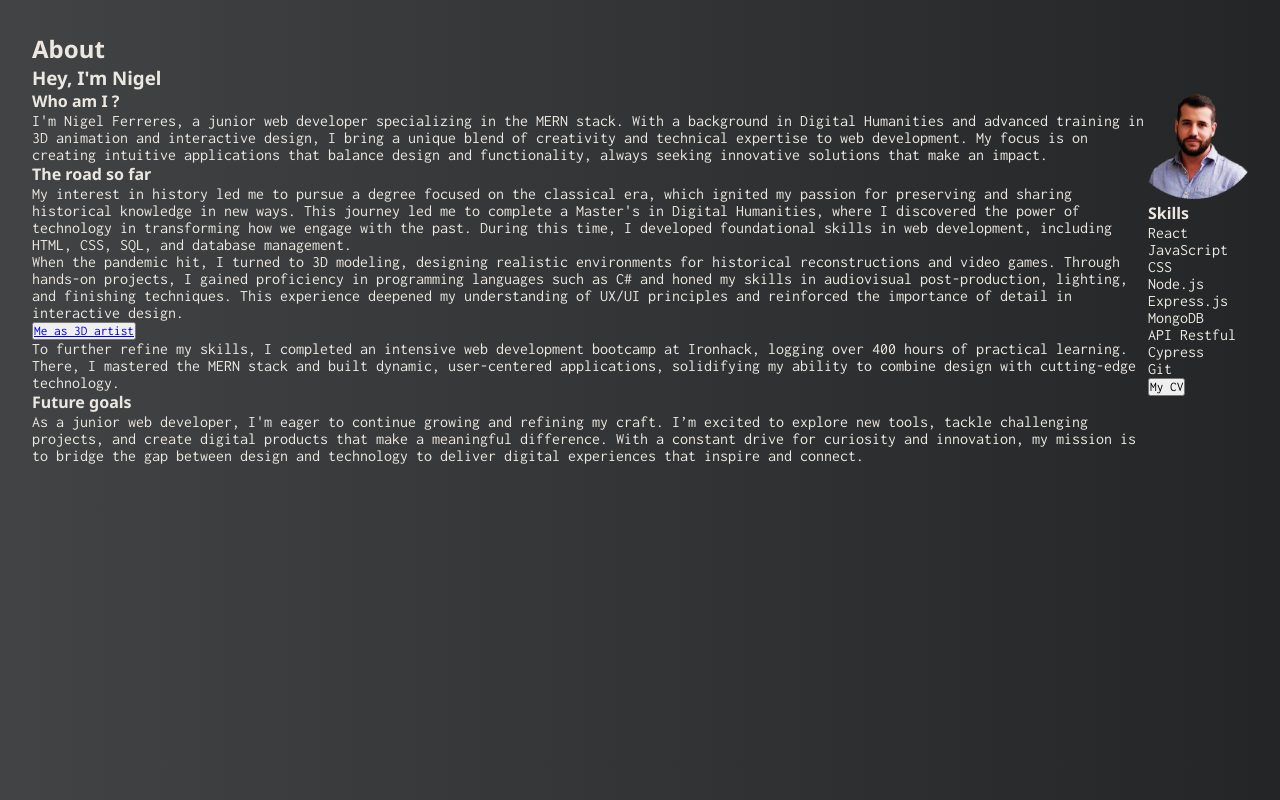
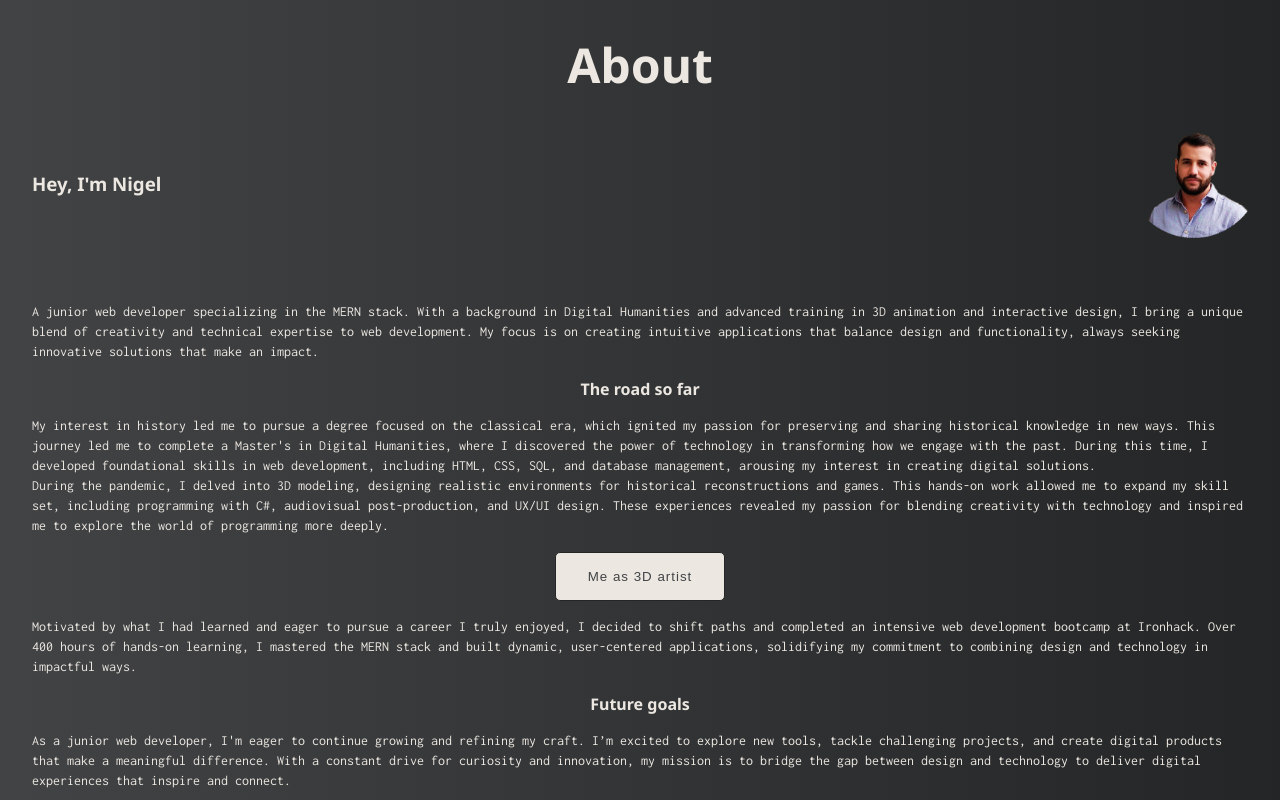
Before and after one commit to NigelFerrefe/Portfolio, a React (Vite) app: page /#/about in a window 1280 px wide. Shown: the top 800 px of the page. Built offline with nearby package versions, Linux system fonts and the light colour scheme.

Commit message:
about text, no css

```diff
--- /dev/null
+++ b/src/components/AboutMe.css
@@ -0,0 +1,36 @@
+.about-container {
+    display: flex;
+    flex-direction: column;
+    align-items: center;
+
+    gap: 1rem;
+    margin-bottom: 2rem;
+    text-align: center;
+    h4 {
+        padding-bottom: 1rem;
+
+    }
+    p {
+        text-align: start;
+    }
+
+}
+.artstation {
+    margin: 1rem;
+    padding: 1rem 2rem;
+    border-radius: 5px;
+    border: 1px solid var(--background-black);
+    font-weight: 400;
+    letter-spacing: 1px;
+    background: var(--main-color);
+    a {
+        text-decoration: none;
+        color: var(--background-gray);
+    }
+}
+.artstation:hover {
+    background: var(--background-gray);
+    a {
+       color: var(--main-color);
+    }
+   }
--- a/src/components/AboutMe.jsx
+++ b/src/components/AboutMe.jsx
@@ -1,15 +1,16 @@
+import "./AboutMe.css";
+
 function AboutMe() {
   return (
-    <>
+    <div className="about-container">
       <article>
-        <h4>Who am I ?</h4>
         <p>
-          I&apos;m Nigel Ferreres, a junior web developer specializing in the MERN
-          stack. With a background in Digital Humanities and advanced training
-          in 3D animation and interactive design, I bring a unique blend of
-          creativity and technical expertise to web development. My focus is on
-          creating intuitive applications that balance design and functionality,
-          always seeking innovative solutions that make an impact.
+          A junior web developer specializing in the MERN stack. With a
+          background in Digital Humanities and advanced training in 3D animation
+          and interactive design, I bring a unique blend of creativity and
+          technical expertise to web development. My focus is on creating
+          intuitive applications that balance design and functionality, always
+          seeking innovative solutions that make an impact.
         </p>
       </article>
       <article>
@@ -21,38 +22,43 @@ function AboutMe() {
           Master&apos;s in Digital Humanities, where I discovered the power of
           technology in transforming how we engage with the past. During this
           time, I developed foundational skills in web development, including
-          HTML, CSS, SQL, and database management.
+          HTML, CSS, SQL, and database management, arousing my interest in
+          creating digital solutions.
         </p>
         <p>
-          When the pandemic hit, I turned to 3D modeling, designing realistic
-          environments for historical reconstructions and video games. Through
-          hands-on projects, I gained proficiency in programming languages such
-          as C# and honed my skills in audiovisual post-production, lighting,
-          and finishing techniques. This experience deepened my understanding of
-          UX/UI principles and reinforced the importance of detail in
-          interactive design.
+          During the pandemic, I delved into 3D modeling, designing realistic
+          environments for historical reconstructions and games. This hands-on
+          work allowed me to expand my skill set, including programming with C#,
+          audiovisual post-production, and UX/UI design. These experiences
+          revealed my passion for blending creativity with technology and
+          inspired me to explore the world of programming more deeply.
         </p>
-        <button><a href="https://nferrefe.artstation.com/" target="_blank">Me as 3D artist</a></button>
+        <button className="artstation">
+          <a href="https://nferrefe.artstation.com/" target="_blank">
+            Me as 3D artist
+          </a>
+        </button>
         <p>
-          To further refine my skills, I completed an intensive web development
-          bootcamp at Ironhack, logging over 400 hours of practical learning.
-          There, I mastered the MERN stack and built dynamic, user-centered
-          applications, solidifying my ability to combine design with
-          cutting-edge technology.
+          Motivated by what I had learned and eager to pursue a career I truly
+          enjoyed, I decided to shift paths and completed an intensive web
+          development bootcamp at Ironhack. Over 400 hours of hands-on learning,
+          I mastered the MERN stack and built dynamic, user-centered
+          applications, solidifying my commitment to combining design and
+          technology in impactful ways.
         </p>
       </article>
       <article>
         <h4>Future goals</h4>
         <p>
-          As a junior web developer, I&apos;m eager to continue growing and refining
-          my craft. I’m excited to explore new tools, tackle challenging
-          projects, and create digital products that make a meaningful
-          difference. With a constant drive for curiosity and innovation, my
-          mission is to bridge the gap between design and technology to deliver
-          digital experiences that inspire and connect.
+          As a junior web developer, I&apos;m eager to continue growing and
+          refining my craft. I’m excited to explore new tools, tackle
+          challenging projects, and create digital products that make a
+          meaningful difference. With a constant drive for curiosity and
+          innovation, my mission is to bridge the gap between design and
+          technology to deliver digital experiences that inspire and connect.
         </p>
       </article>
-    </>
+    </div>
   );
 }
 export default AboutMe;
--- a/src/index.css
+++ b/src/index.css
@@ -2,24 +2,29 @@
   padding: 0;
   margin: 0;
   box-sizing: border-box;
-  font-family: "Inconsolata", serif;
+  --font-titles: "Noto Sans", serif;
+  --font-main: "Inconsolata", serif;
+  --main-color: #ece7e1;
+  --background-black: #232526;
+  --background-gray: #414345;
 }
 
 
 
 :root {
   min-height: 100vh;
-  color: #ece7e1;
+  color: var(--main-color);
+  font-family: var(--font-main);
   background: #232526; /* fallback for old browsers */
   background: -webkit-linear-gradient(
     to right,
-    #414345,
-    #232526
+    var(--background-gray),
+    var(--background-black)
   ); /* Chrome 10-25, Safari 5.1-6 */
   background: linear-gradient(
     to right,
-    #414345,
-    #232526
+    var(--background-gray),
+    var(--background-black)
   ); /* W3C, IE 10+/ Edge, Firefox 16+, Chrome 26+, Opera 12+, Safari 7+ */
 }
 
@@ -29,5 +34,5 @@ h3,
 h4,
 h5,
 h6 {
-  font-family: "Noto Sans", serif;
+  font-family: var(--font-titles)
 }
--- a/src/pages/AboutPage.css
+++ b/src/pages/AboutPage.css
@@ -1,18 +1,61 @@
 .about-main-container {
   display: flex;
   flex-direction: column;
+  align-content: center;
   padding: 2rem;
 }
 
+.page-title {
+  text-align: center;
+  font-size: 2rem;
+
+}
 
 .header-container {
   display: flex;
   flex-direction: row;
   justify-content: space-between;
+  align-items: center;
+  padding: 2rem 0;
 }
 
 .description-container {
+  padding: 2rem 0;
+
+}
+.left-section {
+  p {
+    font-size: 14px;
+    line-height: 20px;
+  }
+}
+
+.right-section {
+
   display: flex;
-    flex-direction: row;
-    justify-content: space-between;
+  flex-direction: column;
+  text-align: center;
+  h3 {
+    padding-bottom: 1rem;
+    text-align: center;
   }
+  .skills {
+    padding-bottom: 1rem;
+    display: flex;
+    flex-wrap: wrap;
+    justify-content: center;
+    align-items: center;
+  }
+  .skill {
+
+    padding: 0.8rem 1.5rem;
+    margin-bottom: 1rem;
+    margin-right: 1rem;
+    font-size: 1rem;
+    background: var(--main-color);
+    color: var(--background-gray);
+    border-radius: 5px;
+    font-weight: 600;
+
+  }
+}
--- a/src/pages/AboutPage.jsx
+++ b/src/pages/AboutPage.jsx
@@ -1,7 +1,6 @@
 import AboutMe from "../components/AboutMe.jsx";
 import NigelPic from "../assets/Nigel.png";
-import "./AboutPage.css"
-
+import "./AboutPage.css";
 
 function AboutPage() {
   return (
@@ -11,7 +10,12 @@ function AboutPage() {
       </section>
       <section className="header-container">
         <h3>Hey, I&apos;m Nigel</h3>
-
+        <img
+          width={100}
+          src={NigelPic}
+          alt="pic about me"
+          className="mobile-pic"
+        />
       </section>
       <div className="description-container">
         <div className="left-section">
@@ -20,24 +24,20 @@ function AboutPage() {
           </section>
         </div>
         <div className="right-section">
-          <img width={100} src={NigelPic} alt="pic about me" />
+          {/* <img width={100} src={NigelPic} alt="pic about me" className="desktop-pic" /> */}
           <section>
-            <article>
-              <h4>Skills</h4>
-              <p>React</p>
-              <p>JavaScript</p>
-              <p>CSS</p>
-              <p>Node.js</p>
-              <p>Express.js</p>
-              <p>MongoDB</p>
-              <p>API Restful</p>
-              <p>Cypress</p>
-              <p>Git</p>
-            </article>
-          </section>
-          <section>
-            <article>
-              <button>My CV</button>
+            <h3>Skills</h3>
+            <article className="skills">
+              <p className="skill">React</p>
+              <p className="skill">JavaScript</p>
+              <p className="skill">C#</p>
+              <p className="skill">CSS</p>
+              <p className="skill">Node.js</p>
+              <p className="skill">Express.js</p>
+              <p className="skill">MongoDB</p>
+              <p className="skill">API Restful</p>
+              <p className="skill">Cypress</p>
+              <p className="skill">Git</p>
             </article>
           </section>
         </div>
```
Also changed, not shown: 1 other file (tests, documents, lock files or other folders). Lines whose indentation alone changed are shown as unchanged.
